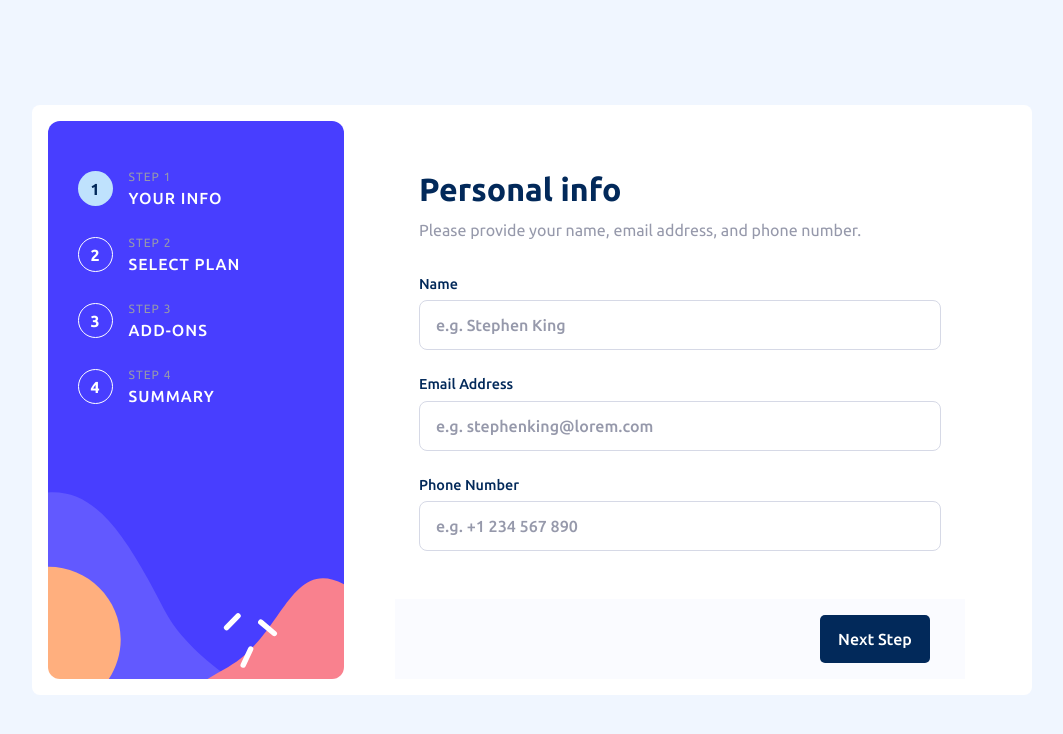
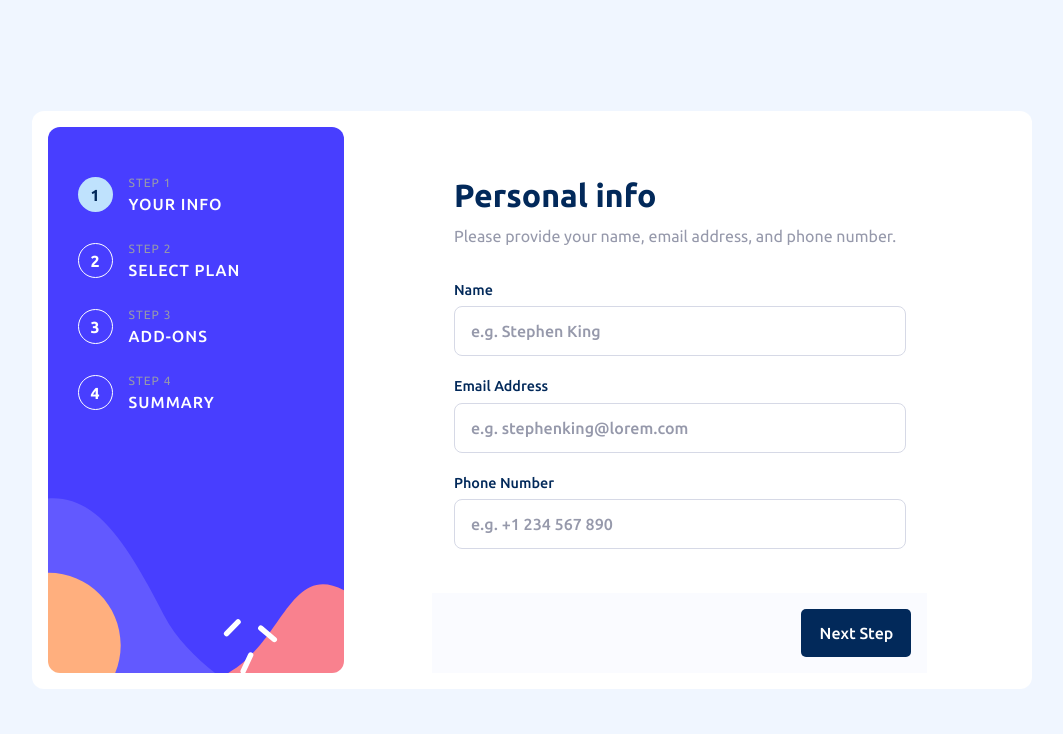
Before and after one commit to sodiqsanusi/multi-step-form, a Next.js app: page / in a window 1280 px wide. Shown: the top 734 px of the page, without its empty margins (108-1171 px from the left). Built offline with nearby package versions, Linux system fonts and the light colour scheme.

Commit message:
Atomic commits to track progress better and retrace steps quicker

```diff
--- a/components/container/container.module.css
+++ b/components/container/container.module.css
@@ -27,7 +27,7 @@
     box-shadow: none;
     margin: auto;
     margin-top: min(5%, 25px);
-    max-width: 570px;
+    max-width: 500px;
   }
   .container h1{
     font-size: 2rem;
--- a/components/footerish/footerish.module.css
+++ b/components/footerish/footerish.module.css
@@ -45,7 +45,7 @@
 @media(min-width: 700px){
   .main{
     width: 90%;
-    max-width: 570px;
+    max-width: 495px;
     margin: auto;
   }
 }
--- a/components/layout/layout.module.css
+++ b/components/layout/layout.module.css
@@ -11,7 +11,7 @@
     width: 100%;
     display: grid;
     min-height: initial;
-    border-radius: 8px;
+    border-radius: 12px;
     padding: 1em;
     grid-template-areas: "sidebar form form"
                          "sidebar form form"
--- a/styles/index.module.css
+++ b/styles/index.module.css
@@ -27,7 +27,7 @@
 @media(min-width: 700px){
   .container{
     row-gap: .3em;
-    margin-bottom: 1.5em;
+    margin-bottom: 1.25em;
   }.container label{
     font-size: .9rem;
   }.container input{
```
